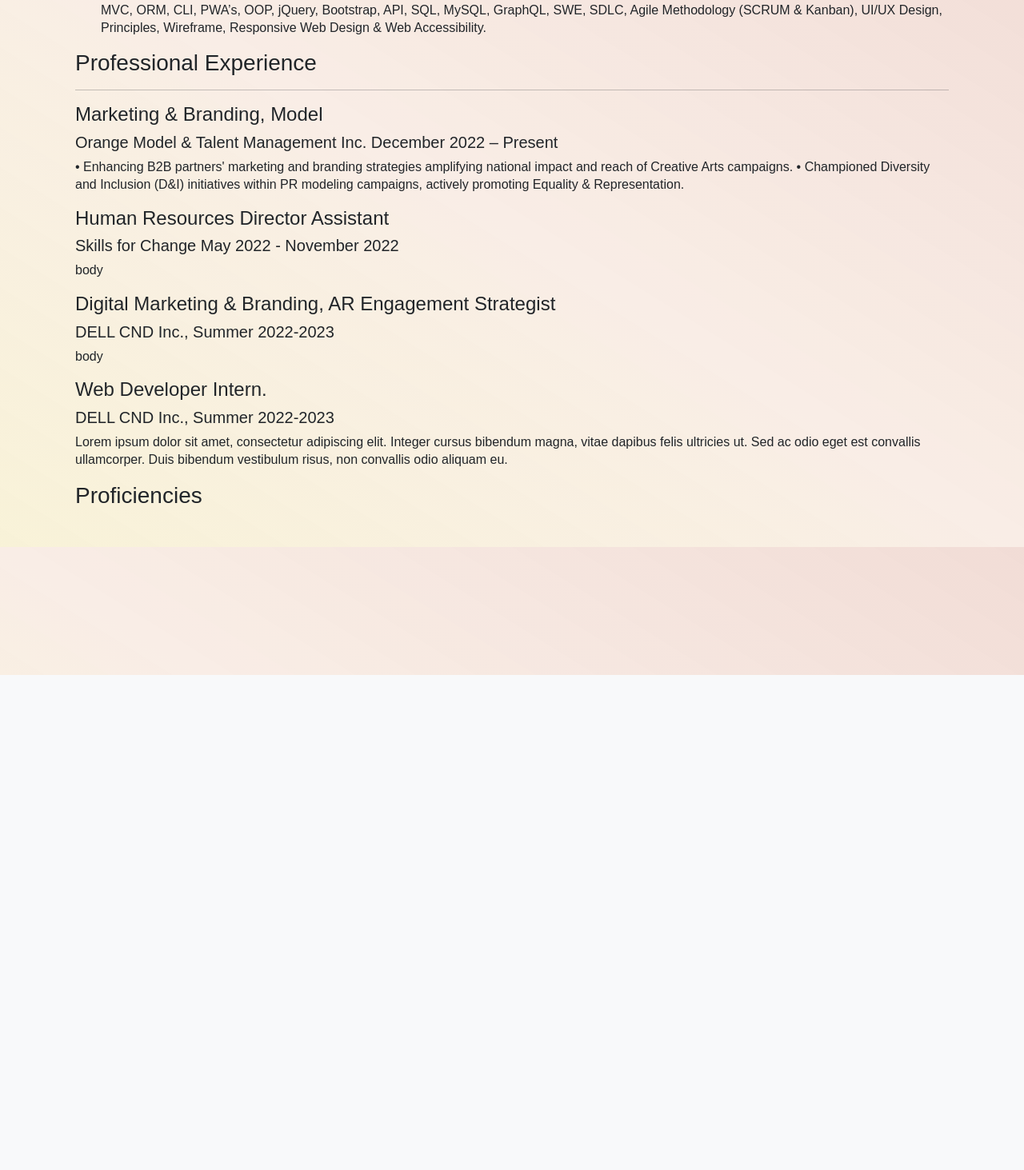
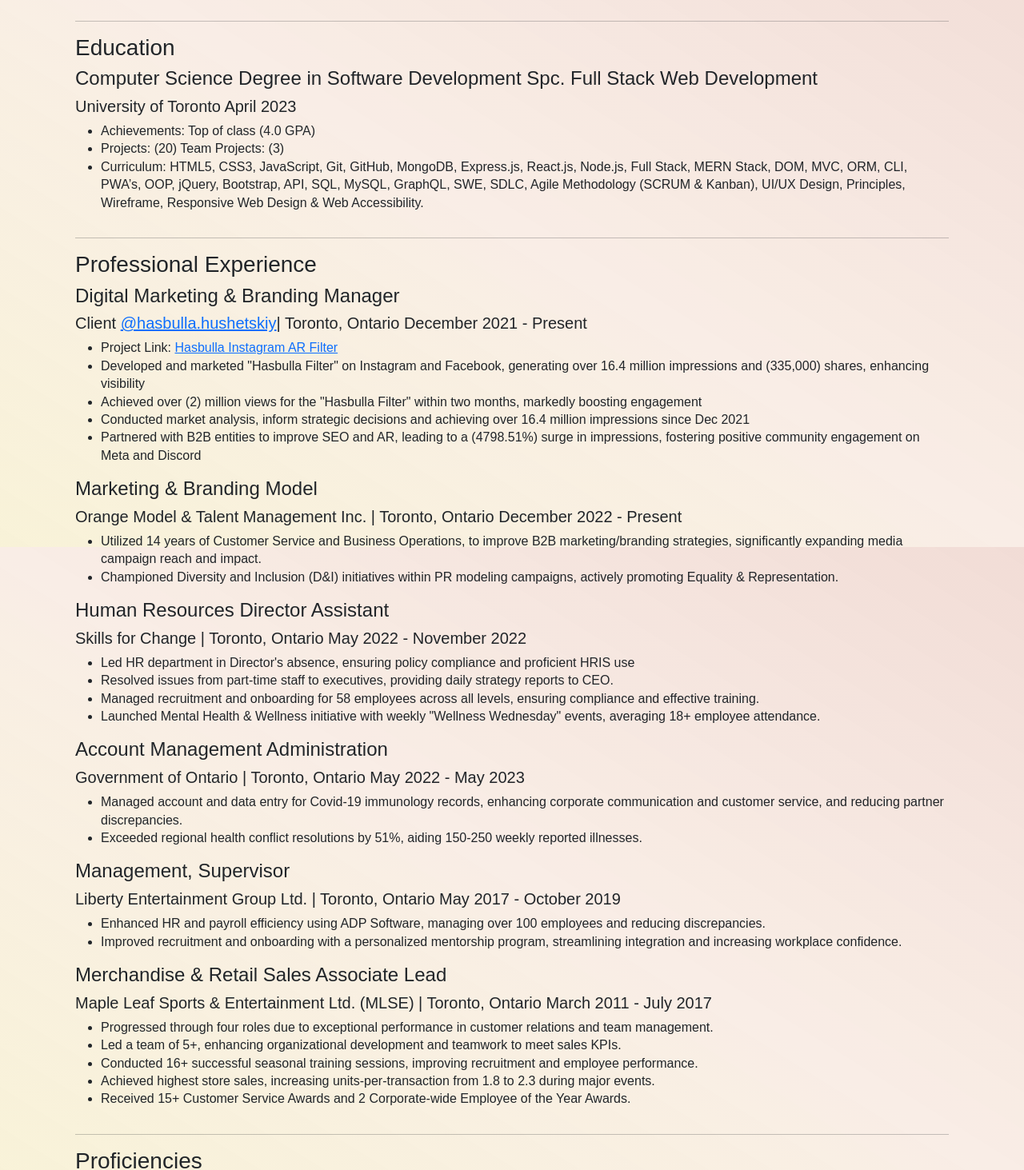
Before and after one commit to ThomasCalle/7homas7he7ank-React-Portfolio, a React (Create React App) app: page /7homas7he7ank-React-Portfolio/resume in a window 1280 px wide. Shown: the part 916-2379 px from the top of the page at 80% size. Before the commit the page ends 1760 px from the top, so only its background shows below. Built offline with nearby package versions, Linux system fonts and the light colour scheme; the HTML template or start-up script is replaced by a standard one.

Commit message:
updated resume and experience

```diff
--- a/src/components/Resume.js
+++ b/src/components/Resume.js
@@ -20,8 +20,23 @@
         </Row>
         <Row>
           <Col>
+          <hr className="star-secondary" />
+          <h3>Professional Summary</h3>
+            <div className="resume-item">
+              <ul>
+                <p>
+                  Highly qualified and motivated Full Stack Web Developer, recently graduated from the University of Toronto's Computer Science Bootcamp April 2023, seeking a junior developer or internship position to enhance my technical skills and understanding of project management principles.
+                  With 14 years of demonstrated experience in business operations, customer service, and human resources, I specialize in merging technical expertise with superior interpersonal communication across all management levels. Dedicated to continuous learning and eager to contribute to and advance within your esteemed organization.
+                </p>
+              </ul>
+            </div>
+          </Col>
+        </Row>
+        <Row>
+          <Col>
+          <hr className="star-secondary" />
             <h3>Full Stack Development Skills</h3>
-            <hr className="star-secondary" />
+            {/* <hr className="star-secondary" /> */}
             <ul className="list-inline">
             <li className="list-inline-item">
                 <strong>Languages:</strong> HTML5, CSS3, JavaScript, Python, Scratch, #C </li>
@@ -45,58 +60,86 @@
         </Row>
         <Row>
           <Col>
+            <hr className="star-secondary" />
             <h3>Education</h3>
-            <hr className="star-secondary" />
+            {/* <hr className="star-secondary" /> */}
             <div className="resume-item">
               <h4>Computer Science Degree in Software Development Spc. Full Stack Web Development</h4>
               <h5>University of Toronto April 2023</h5>
               <ul>
-              <li>Achievements: Top of class (4.0 GPA)</li>
-              <li>Projects: (20) Team Projects: (3)</li>
-              <li>Curriculum: HTML5, CSS3, JavaScript, Git, GitHub, MongoDB, Express.js, React.js, Node.js, Front-end, Back-end, Full Stack, MERN Stack, DOM, MVC, ORM, CLI, PWA’s, OOP, jQuery, Bootstrap, API, SQL, MySQL, GraphQL, SWE, SDLC, Agile Methodology (SCRUM & Kanban), UI/UX Design, Principles, Wireframe, Responsive Web Design & Web Accessibility.</li>
+                <li>Achievements: Top of class (4.0 GPA)</li>
+                <li>Projects: (20) Team Projects: (3)</li>
+                <li>Curriculum: HTML5, CSS3, JavaScript, Git, GitHub, MongoDB, Express.js, React.js, Node.js, Full Stack, MERN Stack, DOM, MVC, ORM, CLI, PWA’s, OOP, jQuery, Bootstrap, API, SQL, MySQL, GraphQL, SWE, SDLC, Agile Methodology (SCRUM & Kanban), UI/UX Design, Principles, Wireframe, Responsive Web Design & Web Accessibility.</li>
               </ul>
             </div>
           </Col>
         </Row>
         <Row>
           <Col>
+            <hr className="star-secondary" />
             <h3>Professional Experience</h3>
-            <hr className="star-secondary" />
+            {/* <hr className="star-secondary" /> */}
             <div className="resume-item">
-              <h4>Marketing & Branding, Model</h4>
-              <h5>Orange Model & Talent Management Inc. December 2022 – Present</h5>
-              <p>• Enhancing B2B partners' marketing and branding strategies amplifying national impact and reach of Creative Arts campaigns.
-                 • Championed Diversity and Inclusion (D&I) initiatives within PR modeling campaigns, actively promoting Equality & Representation.
-              </p>
+              <h4>Digital Marketing & Branding Manager</h4>
+              {/* <h5>Client @hasbulla.hushetskiy 2021 - Present</h5> */}
+              <h5>Client <a href="https://www.instagram.com/hasbulla.hushetskiy/?hl=en" target="_blank" rel="noopener noreferrer">@hasbulla.hushetskiy</a>| Toronto, Ontario December 2021 - Present</h5>
+              <ul>
+                <li>Project Link: <a href="https://www.instagram.com/ar/245529254340388/" target="_blank" rel="noopener noreferrer"> Hasbulla Instagram AR Filter</a></li>
+                <li>Developed and marketed "Hasbulla Filter" on Instagram and Facebook, generating over 16.4 million impressions and (335,000) shares, enhancing visibility</li>
+                <li>Achieved over (2) million views for the "Hasbulla Filter" within two months, markedly boosting engagement</li>
+                <li>Conducted market analysis, inform strategic decisions and achieving over 16.4 million impressions since Dec 2021</li>
+                <li>Partnered with B2B entities to improve SEO and AR, leading to a (4798.51%) surge in impressions, fostering positive community engagement on Meta and Discord</li>
+              </ul>
+            </div>
+            <div className="resume-item">
+              <h4>Marketing & Branding Model</h4>
+              <h5>Orange Model & Talent Management Inc. | Toronto, Ontario December 2022 - Present</h5>
+              <ul>
+                <li>Utilized 14 years of Customer Service and Business Operations, to improve B2B marketing/branding strategies, significantly expanding media campaign reach and impact.</li>
+                <li>Championed Diversity and Inclusion (D&I) initiatives within PR modeling campaigns, actively promoting Equality & Representation.</li>
+              </ul>
             </div>
             <div className="resume-item">
               <h4>Human Resources Director Assistant</h4>
-              <h5>Skills for Change May 2022 - November 2022</h5>
-              <p>
-                body
-              </p>
+              <h5>Skills for Change | Toronto, Ontario May 2022 - November 2022</h5>
+              <ul>
+              <li>Led HR department in Director's absence, ensuring policy compliance and proficient HRIS use</li>
+              <li>Resolved issues from part-time staff to executives, providing daily strategy reports to CEO.</li>
+              <li>Managed recruitment and onboarding for 58 employees across all levels, ensuring compliance and effective training.</li>
+              <li>Launched Mental Health & Wellness initiative with weekly "Wellness Wednesday" events, averaging 18+ employee attendance.</li>
+              {/* <li></li> */}
+              </ul>
             </div>
             <div className="resume-item">
-              <h4>Digital Marketing & Branding, AR Engagement Strategist</h4>
-              <h5>DELL CND Inc., Summer 2022-2023</h5>
-              <p>
-                body
-              </p>
+              <h4>Account Management Administration</h4>
+              <h5>Government of Ontario | Toronto, Ontario May 2022 - May 2023</h5>
+              <ul>
+                <li>Managed account and data entry for Covid-19 immunology records, enhancing corporate communication and customer service, and reducing partner discrepancies.</li>
+                <li>Exceeded regional health conflict resolutions by 51%, aiding 150-250 weekly reported illnesses.</li>
+              </ul>
             </div>
             <div className="resume-item">
-              <h4>Web Developer Intern.</h4>
-              <h5>DELL CND Inc., Summer 2022-2023</h5>
-              <p>
-                Lorem ipsum dolor sit amet, consectetur adipiscing elit. Integer
-                cursus bibendum magna, vitae dapibus felis ultricies ut. Sed ac
-                odio eget est convallis ullamcorper. Duis bibendum vestibulum
-                risus, non convallis odio aliquam eu.
-              </p>
+              <h4>Management, Supervisor</h4>
+              <h5>Liberty Entertainment Group Ltd. | Toronto, Ontario May 2017 - October 2019 </h5>
+              <ul>
+                  <li>Enhanced HR and payroll efficiency using ADP Software, managing over 100 employees and reducing discrepancies.</li>
+                  <li>Improved recruitment and onboarding with a personalized mentorship program, streamlining integration and increasing workplace confidence.</li>
+              </ul>
             </div>
+            <h4>Merchandise & Retail Sales Associate Lead</h4>
+            <h5>Maple Leaf Sports & Entertainment Ltd. (MLSE) | Toronto, Ontario March 2011 - July 2017 </h5>
+              <ul>
+                <li>Progressed through four roles due to exceptional performance in customer relations and team management.</li>
+                <li>Led a team of 5+, enhancing organizational development and teamwork to meet sales KPIs.</li>
+                <li>Conducted 16+ successful seasonal training sessions, improving recruitment and employee performance.</li>
+                <li>Achieved highest store sales, increasing units-per-transaction from 1.8 to 2.3 during major events.</li>
+                <li>Received 15+ Customer Service Awards and 2 Corporate-wide Employee of the Year Awards.</li>
+              </ul>
           </Col>
         </Row>
         <Row>
           <Col>
+            <hr className="star-secondary" />
             <h3>Proficiencies</h3>
             {/* <ul>
               <li>HTML/CSS</li>
```
